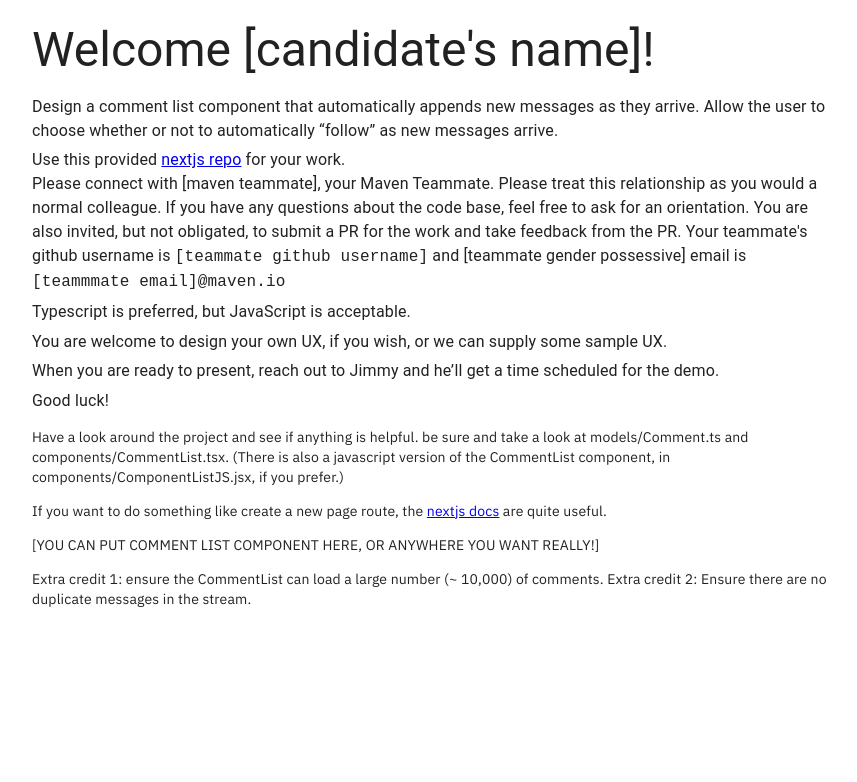
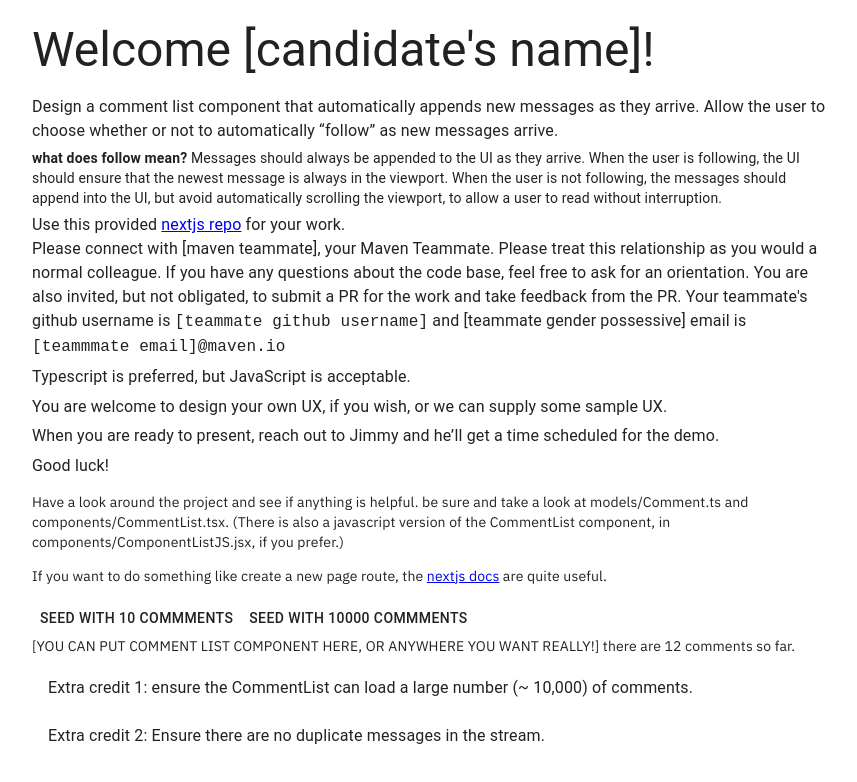
Before and after one commit to vladimirilic303/vladimirilic-web-kokanee, a Next.js app: page / in a window 1280 px wide. Shown: the part 396-1178 px from the top of the page, without its empty margins (208-1065 px from the left). Before the commit the page ends 1025 px from the top, so only its background shows below. Built offline with nearby package versions, Linux system fonts and the light colour scheme.

Commit message:
tweaking this a bit. the 10,000 comments mode is still a little horked

```diff
--- a/components/CommentList.tsx
+++ b/components/CommentList.tsx
@@ -1,16 +1,23 @@
 import { Comment, subscribe } from '../models/Comment'
-import { useEffect } from 'react'
+import {useEffect, useState} from 'react'
 
 export interface CommentListProps {
   initialComments: Comment[]
 }
+
 const CommentList: React.FC<CommentListProps> = props => {
+  const [count, setCount] = useState(props.initialComments.length)
   useEffect(() => {
     subscribe(comment => {
       console.log('received comment: ', comment)
+      setCount(count + 1)
     })
-  }, [])
-  return <div>[YOU CAN PUT COMMENT LIST COMPONENT HERE, OR ANYWHERE YOU WANT REALLY!]</div>
+  }, [count])
+
+  return <div>
+    [YOU CAN PUT COMMENT LIST COMPONENT HERE, OR ANYWHERE YOU WANT REALLY!]
+    there are {count} comments so far.
+  </div>
 }
 
 export default CommentList
--- a/models/Comment.ts
+++ b/models/Comment.ts
@@ -2,12 +2,16 @@ import { loremIpsum } from 'lorem-ipsum'
 import { name } from './names'
 
 export interface Comment {
+  id: number,
   author: string
   message: string
   time: Date
 }
 
+let nextId = 1
+
 const makeComment = (): Comment => ({
+  id: nextId++,
   author: name(),
   message: loremIpsum({ count: ~~(Math.random() * 3) }),
   time: new Date()
@@ -21,13 +25,19 @@ export const makeComments = (count: number) => {
   return comments
 }
 
+let lastComment: Comment
+
+const makeDupe = () => Math.random() < 0.1 && lastComment
+
 export const subscribe = (callback: (comment: Comment) => void) => {
-  console.log('subscribing')
+  const interval = Math.random() * 1000 + 2000
+  console.log(`subscribing for next message, will arrive in ${interval.toFixed(0)} ms`)
   const produce = () => {
-    callback(makeComment())
-    const interval = Math.random() * 5000 + 2000
-    console.log('next comment in:', interval)
-    setTimeout(produce, interval)
+    // every once in a while we send a dupe message
+    if (!makeDupe()) {
+      lastComment = makeComment()
+    }
+    callback(lastComment)
   }
-  setTimeout(produce, 3000)
+  setTimeout(produce, interval)
 }
--- a/pages/index.tsx
+++ b/pages/index.tsx
@@ -1,8 +1,8 @@
-import React from 'react'
-import { Theme, Typography } from '@material-ui/core'
-import { makeStyles } from '@material-ui/core/styles'
+import React, {useState} from 'react'
+import {Theme, Typography, Button, ListItem, List, ListItemText} from '@material-ui/core'
+import {makeStyles} from '@material-ui/core/styles'
 import CommentList from '../components/CommentList'
-import { makeComments } from '../models/Comment'
+import {makeComments} from '../models/Comment'
 
 const useStyles = makeStyles((theme: Theme) => {
   return {
@@ -22,6 +22,7 @@ const useStyles = makeStyles((theme: Theme) => {
 
 const Home = () => {
   const classes = useStyles()
+  const [numComments, setNumComments] = useState(10)
   return (
     <div className={classes.root}>
       <img
@@ -38,6 +39,12 @@ const Home = () => {
       <Typography gutterBottom variant="body1">
         Design a comment list component that automatically appends new messages as they arrive. Allow the user to choose
         whether or not to automatically “follow” as new messages arrive.
+      </Typography>
+      <Typography gutterBottom variant="body2">
+        <strong>what does follow mean?</strong> Messages should always be appended to the UI as they arrive. When the
+        user is following, the UI should ensure that the newest message is always in the viewport. When the user is not
+        following, the messages should append into the UI, but avoid automatically scrolling the viewport, to allow a
+        user to read without interruption.
       </Typography>
       <Typography variant="body1">
         Use this provided <a href="https://github.com/themaven-net/web-kokanee-[candidate]">nextjs repo</a> for your
@@ -71,11 +78,21 @@ const Home = () => {
         If you want to do something like create a new page route, the{' '}
         <a href="https://nextjs.org/docs/basic-features/pages">nextjs docs</a> are quite useful.{' '}
       </p>
-      <CommentList initialComments={makeComments(10)} />
-      <p>
-        Extra credit 1: ensure the CommentList can load a large number (~ 10,000) of comments.
-        Extra credit 2: Ensure there are no duplicate messages in the stream.
-      </p>
+      <Button onClick={() => setNumComments(10)}>Seed with 10 commments</Button>
+      <Button onClick={() => setNumComments(10000)}>Seed with 10000 commments</Button>
+      <CommentList initialComments={makeComments(numComments)}/>
+      <List>
+        <ListItem>
+          <ListItemText>
+              Extra credit 1: ensure the CommentList can load a large number (~ 10,000) of comments.
+          </ListItemText>
+        </ListItem>
+        <ListItem>
+            <ListItemText>
+                Extra credit 2: Ensure there are no duplicate messages in the stream.
+            </ListItemText>
+        </ListItem>
+      </List>
     </div>
   )
 }
```
